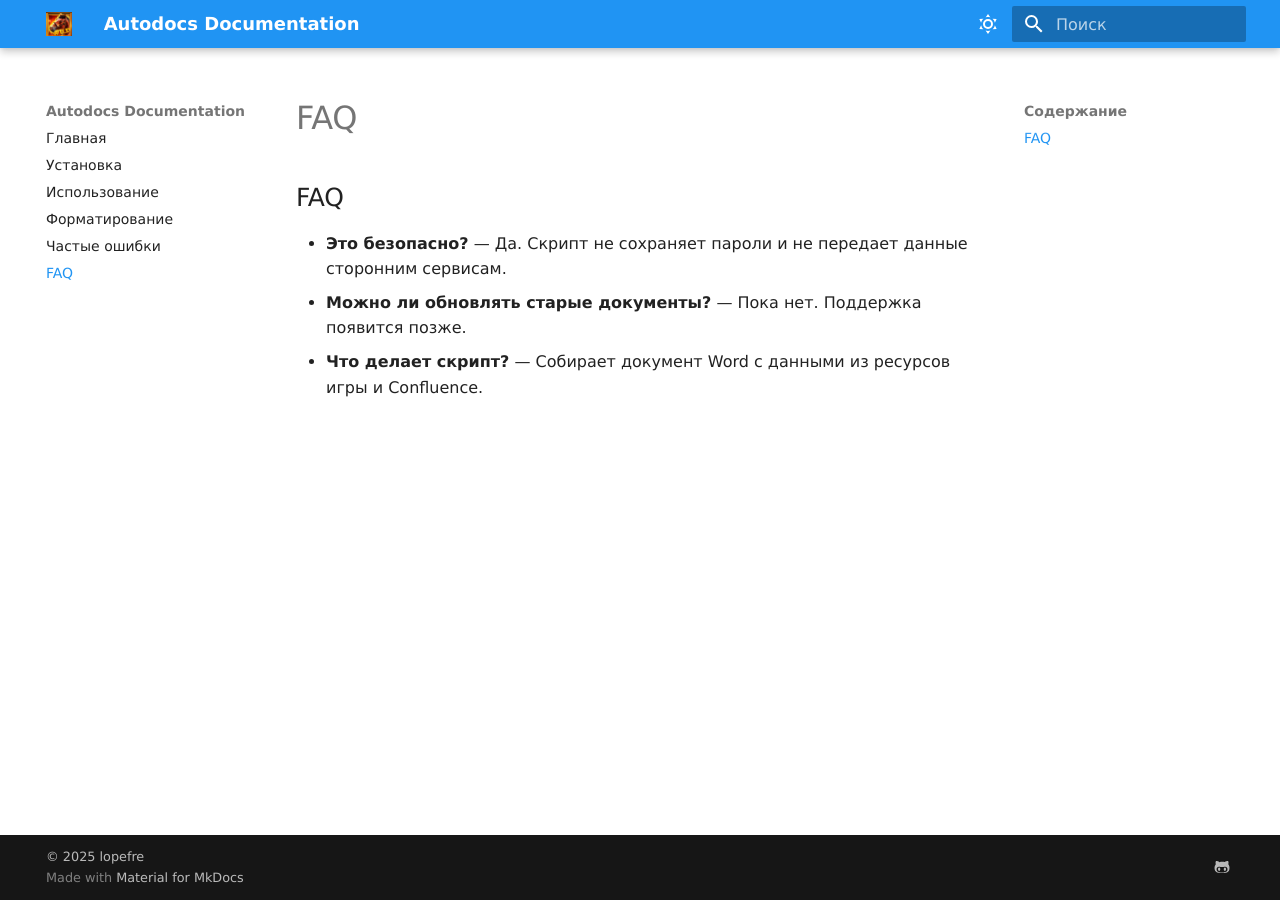
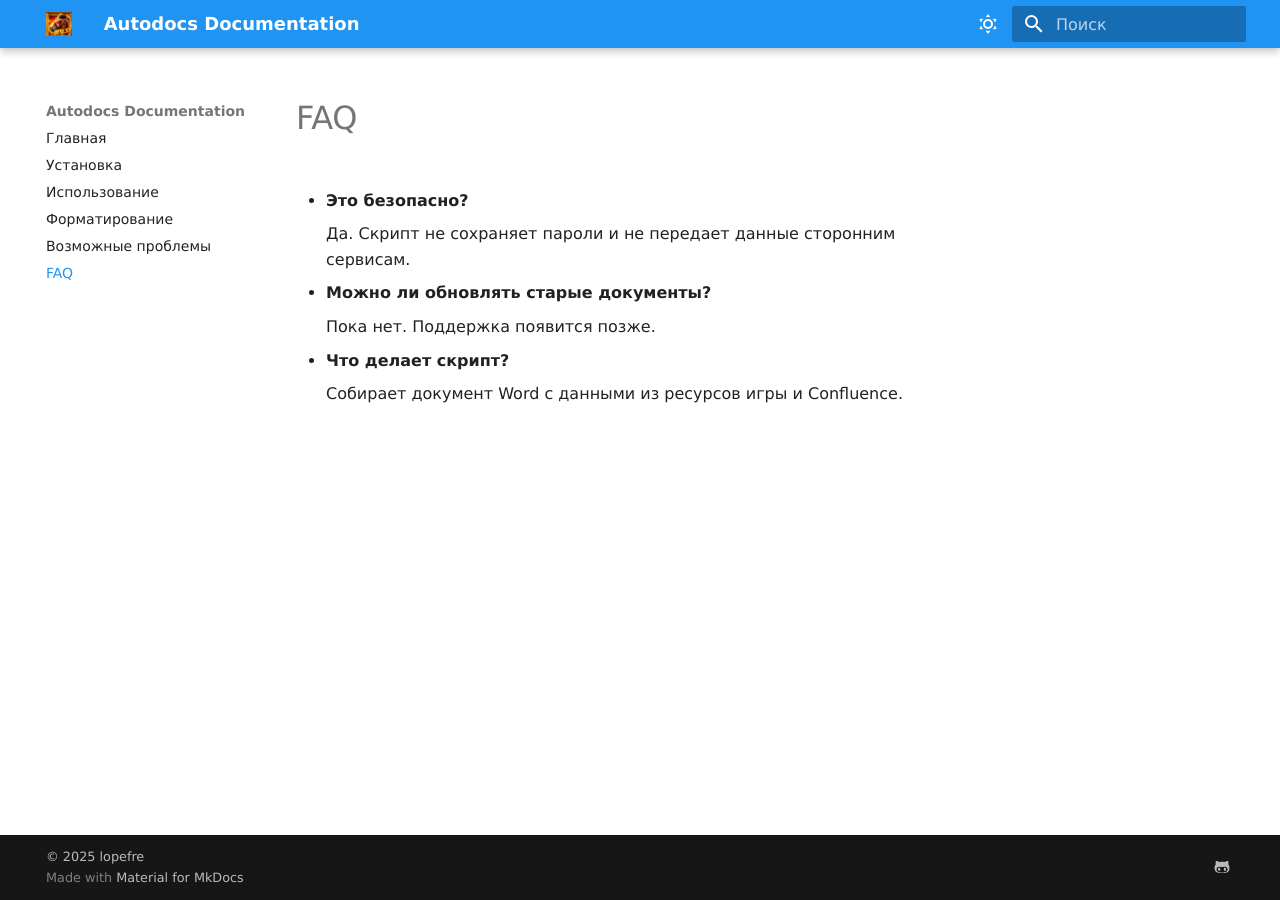
Before and after one commit to lopefre/Documentation, an MkDocs documentation site: the page built from docs/faq.md, in a window 1280 px wide. Built offline with MkDocs 1.6.1 and Material for MkDocs 9.7.7, drawn with Linux system fonts in a browser that asks for light colours; some web fonts are replaced.

Commit message:
added errors

```diff
--- a/docs/faq.md
+++ b/docs/faq.md
@@ -1,5 +1,11 @@
-## FAQ
+- **Это безопасно?**
 
-- **Это безопасно?** — Да. Скрипт не сохраняет пароли и не передает данные сторонним сервисам.
-- **Можно ли обновлять старые документы?** — Пока нет. Поддержка появится позже.
-- **Что делает скрипт?** — Собирает документ Word с данными из ресурсов игры и Confluence.
+    Да. Скрипт не сохраняет пароли и не передает данные сторонним сервисам.
+
+- **Можно ли обновлять старые документы?**
+
+    Пока нет. Поддержка появится позже.
+
+- **Что делает скрипт?**
+
+    Собирает документ Word с данными из ресурсов игры и Confluence.
--- a/mkdocs.yml
+++ b/mkdocs.yml
@@ -43,7 +43,7 @@ nav:
   - Установка: installation.md
   - Использование: usage.md
   - Форматирование: formatting.md
-  - Частые ошибки: errors.md
+  - Возможные проблемы: errors.md
   - FAQ: faq.md
 
 extra:
```
Also changed, not shown: docs/errors.md (+8 -1 lines), docs/assets/extensions.png, docs/assets/hint.png, docs/assets/jupyter.png, docs/assets/run.png.
